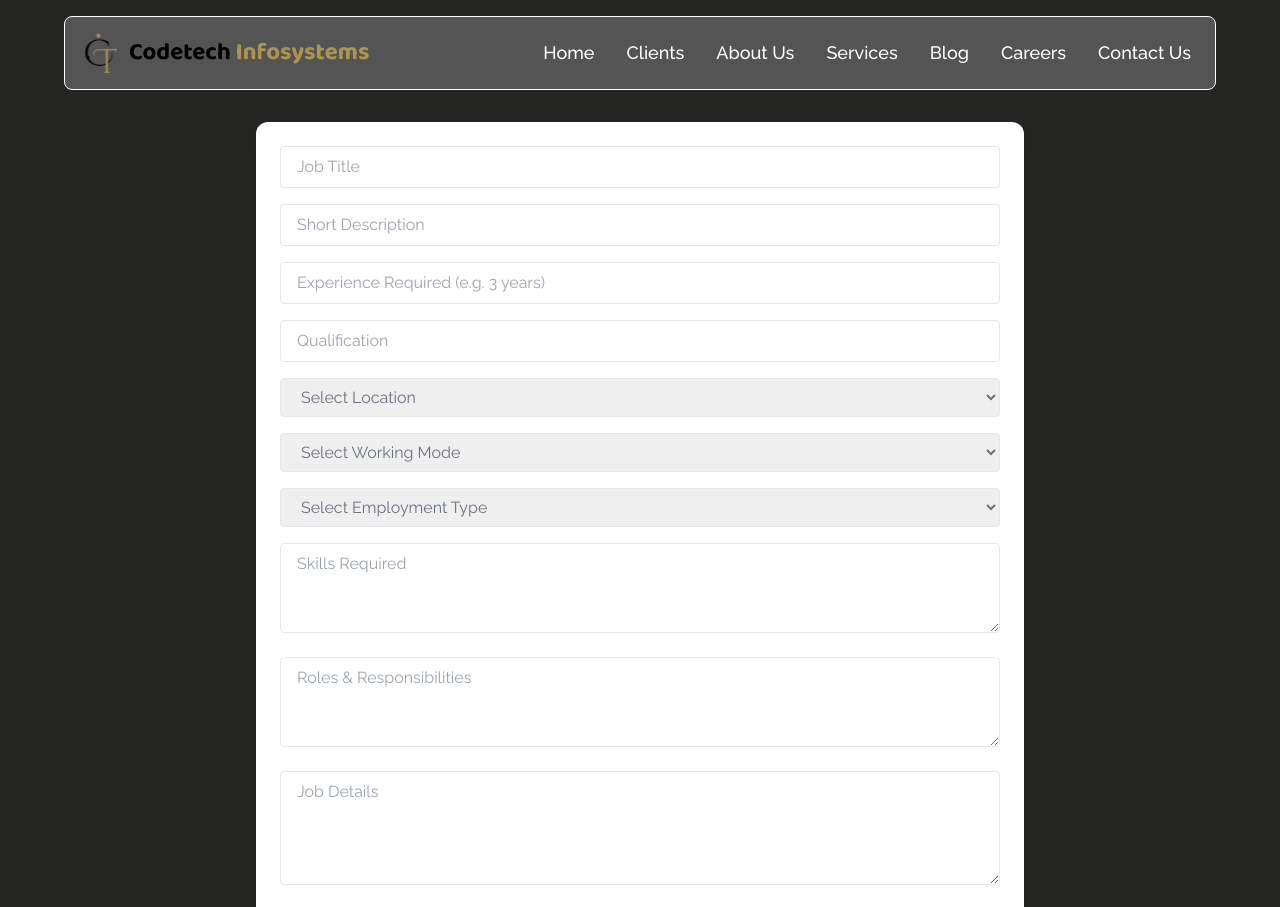
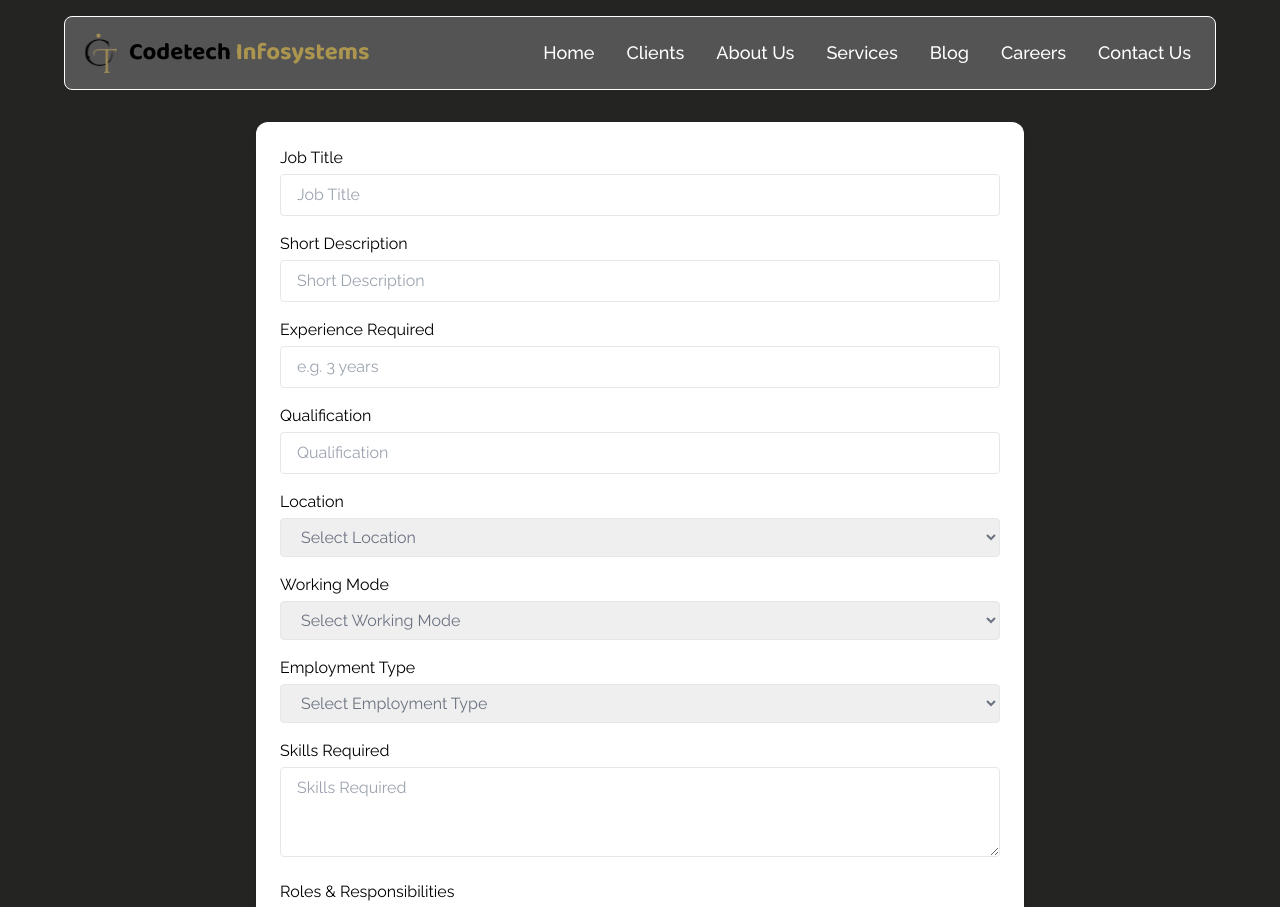
Before and after one commit to CodeTech-InfoSystem/codetech-react, a React (Create React App) app: page /admin in a window 1280 px wide. Shown: the top 907 px of the page. Built offline with nearby package versions, Linux system fonts and the light colour scheme; no server answers; the database is empty; sample sign-in values are in the browser's storage.

Commit message:
changes on sitemap

```diff
--- a/src/pages/Admin.jsx
+++ b/src/pages/Admin.jsx
@@ -25,7 +25,7 @@ function Admin() {
     workingMode: '',
     immediateJoiner: false,
     employmentType: '',
-    qualification :'',
+    qualification: '',
   });
 
   const handleChange = (e) => {
@@ -59,6 +59,7 @@ function Admin() {
         await addDoc(collection(db, 'jobs'), {
           ...formData,
           createdAt: serverTimestamp(),
+          updatedAt: serverTimestamp(),
         });
         toast.success("Job created successfully!");
       }
@@ -75,7 +76,7 @@ function Admin() {
         workingMode: '',
         immediateJoiner: false,
         employmentType: '',
-        qualification :'',
+        qualification: '',
       });
     } catch (error) {
 
@@ -100,7 +101,7 @@ function Admin() {
       workingMode: job.workingMode || '',
       immediateJoiner: job.immediateJoiner || false,
       employmentType: job.employmentType || '',
-      qualification:job.qualification ||'',
+      qualification: job.qualification || '',
     });
     window.scrollTo({ top: 0, behavior: 'smooth' });
   };
@@ -134,66 +135,86 @@ function Admin() {
           onSubmit={handleSubmit}
           className="bg-white p-6 rounded-xl space-y-4 shadow-lg max-w-3xl mx-auto"
         >
+          {/* Job Title */}
+          <label className="block text-black font-raleway">
+            Job Title
             <input
               type="text"
               name="title"
               placeholder="Job Title"
               value={formData.title}
               onChange={handleChange}
-            className="w-full text-black border px-4 py-2 rounded font-raleway"
+              className="w-full text-black border px-4 py-2 rounded mt-1"
               required
             />
+          </label>
 
+          {/* Short Description */}
+          <label className="block text-black font-raleway">
+            Short Description
             <input
               name="shortDescription"
               type="text"
               placeholder="Short Description"
               value={formData.shortDescription}
               onChange={handleChange}
-            className="w-full text-black border px-4 py-2 rounded font-raleway"
+              className="w-full text-black border px-4 py-2 rounded mt-1"
               required
             />
+          </label>
 
-
+          {/* Experience */}
+          <label className="block text-black font-raleway">
+            Experience Required
             <input
               type="text"
               name="experience"
-            placeholder="Experience Required (e.g. 3 years)"
+              placeholder="e.g. 3 years"
               value={formData.experience}
               onChange={handleChange}
-            className="w-full text-black border px-4 py-2 rounded font-raleway"
+              className="w-full text-black border px-4 py-2 rounded mt-1"
               required
             />
+          </label>
+
+          {/* Qualification */}
+          <label className="block text-black font-raleway">
+            Qualification
             <input
               name="qualification"
               type="text"
               placeholder="Qualification"
               value={formData.qualification}
               onChange={handleChange}
-            className="w-full text-black border px-4 py-2 rounded font-raleway"
+              className="w-full text-black border px-4 py-2 rounded mt-1"
               required
             />
+          </label>
+
           {/* Location */}
+          <label className="block text-black font-raleway">
+            Location
             <select
               name="location"
               value={formData.location}
               onChange={handleChange}
-            className={`w-full border px-4 py-2 rounded font-raleway ${formData.location ? 'text-black' : 'text-gray-500'
-              }`}
+              className={`w-full border px-4 py-2 rounded mt-1 ${formData.location ? 'text-black' : 'text-gray-500'}`}
               required
             >
               <option value="" disabled hidden>Select Location</option>
               <option value="Hyderabad">Hyderabad</option>
               <option value="Indore">Indore</option>
             </select>
+          </label>
 
           {/* Working Mode */}
+          <label className="block text-black font-raleway">
+            Working Mode
             <select
               name="workingMode"
               value={formData.workingMode}
               onChange={handleChange}
-            className={`w-full border px-4 py-2 rounded font-raleway ${formData.workingMode ? 'text-black' : 'text-gray-500'
-              }`}
+              className={`w-full border px-4 py-2 rounded mt-1 ${formData.workingMode ? 'text-black' : 'text-gray-500'}`}
               required
             >
               <option value="" disabled hidden>Select Working Mode</option>
@@ -201,51 +222,65 @@ function Admin() {
               <option value="Onsite">Onsite</option>
               <option value="Hybrid">Hybrid</option>
             </select>
+          </label>
 
           {/* Employment Type */}
+          <label className="block text-black font-raleway">
+            Employment Type
             <select
               name="employmentType"
               value={formData.employmentType}
               onChange={handleChange}
-            className={`w-full border px-4 py-2 rounded font-raleway ${formData.employmentType ? 'text-black' : 'text-gray-500'
-              }`}
+              className={`w-full border px-4 py-2 rounded mt-1 ${formData.employmentType ? 'text-black' : 'text-gray-500'}`}
               required
             >
               <option value="" disabled hidden>Select Employment Type</option>
               <option value="Full-time">Full-time</option>
               <option value="Part-time">Part-time</option>
             </select>
+          </label>
 
+          {/* Skills Required */}
+          <label className="block text-black font-raleway">
+            Skills Required
             <textarea
               name="skillsRequired"
               placeholder="Skills Required"
               value={formData.skillsRequired}
               onChange={handleChange}
-            className="w-full text-black border px-4 py-2 rounded font-raleway"
+              className="w-full text-black border px-4 py-2 rounded mt-1"
               rows={3}
               required
             />
+          </label>
 
+          {/* Roles & Responsibilities */}
+          <label className="block text-black font-raleway">
+            Roles & Responsibilities
             <textarea
               name="rolesResponsibilities"
               placeholder="Roles & Responsibilities"
               value={formData.rolesResponsibilities}
               onChange={handleChange}
-            className="w-full text-black border px-4 py-2 rounded font-raleway"
+              className="w-full text-black border px-4 py-2 rounded mt-1"
               rows={3}
               required
             />
+          </label>
 
+          {/* Job Details */}
+          <label className="block text-black font-raleway">
+            Job Details
             <textarea
               name="details"
               placeholder="Job Details"
               value={formData.details}
               onChange={handleChange}
-            className="w-full text-black border px-4 py-2 rounded font-raleway"
+              className="w-full text-black border px-4 py-2 rounded mt-1"
               rows={4}
               required
             />
-
+          </label>
 
           {/* Immediate Joiner */}
           <label className="flex items-center space-x-2 text-black">
@@ -256,15 +291,18 @@ function Admin() {
               onChange={handleChange}
               className="text-black"
             />
-            <span className="text-black font-raleway">Immediate Joiner Required</span>
+            <span className="font-raleway">Immediate Joiner Required</span>
           </label>
 
+          {/* Submit Button */}
           <button
             type="submit"
             className="w-full bg-[#af9854] text-white font-bold py-2 rounded mt-4"
           >
             {editingJob ? "Update Job" : "Create Job"}
           </button>
+
+          {/* Cancel Edit Button */}
           {editingJob && (
             <button
               type="button"
@@ -290,10 +328,15 @@ function Admin() {
           )}
         </form>
 
-        <button onClick={handleLogout} className="mt-4 bg-red-500 text-white px-4 py-2 rounded">
+        {/* Logout Button */}
+        <button
+          onClick={handleLogout}
+          className="mt-4 bg-red-500 text-white px-4 py-2 rounded"
+        >
           Logout
         </button>
       </div>
+
 
 
       <div className="mt-10 max-w-4xl mx-auto py-10">
```
Also changed, not shown: 2 other files (tests, documents, lock files or other folders). Lines whose indentation alone changed are shown as unchanged.
